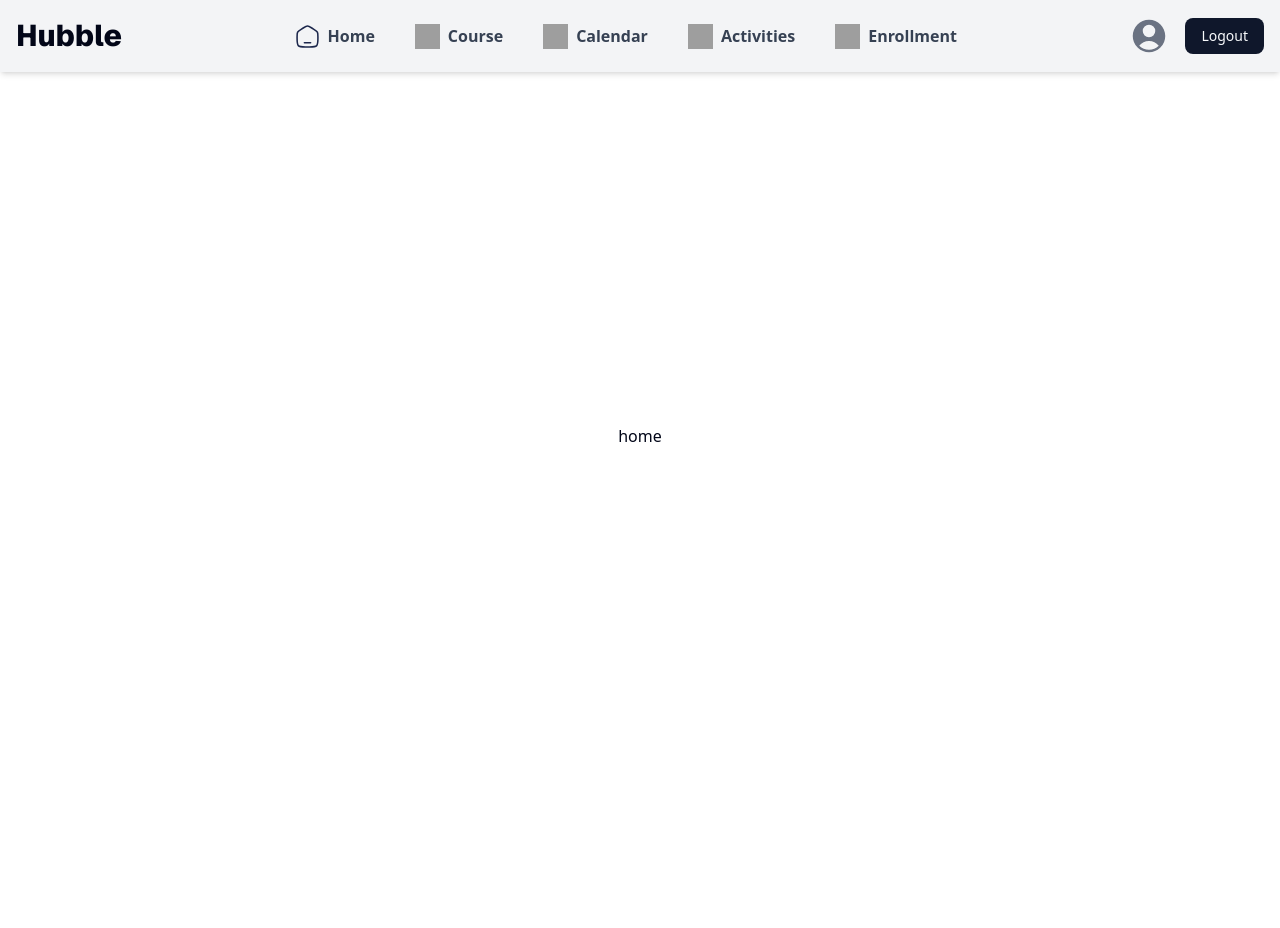
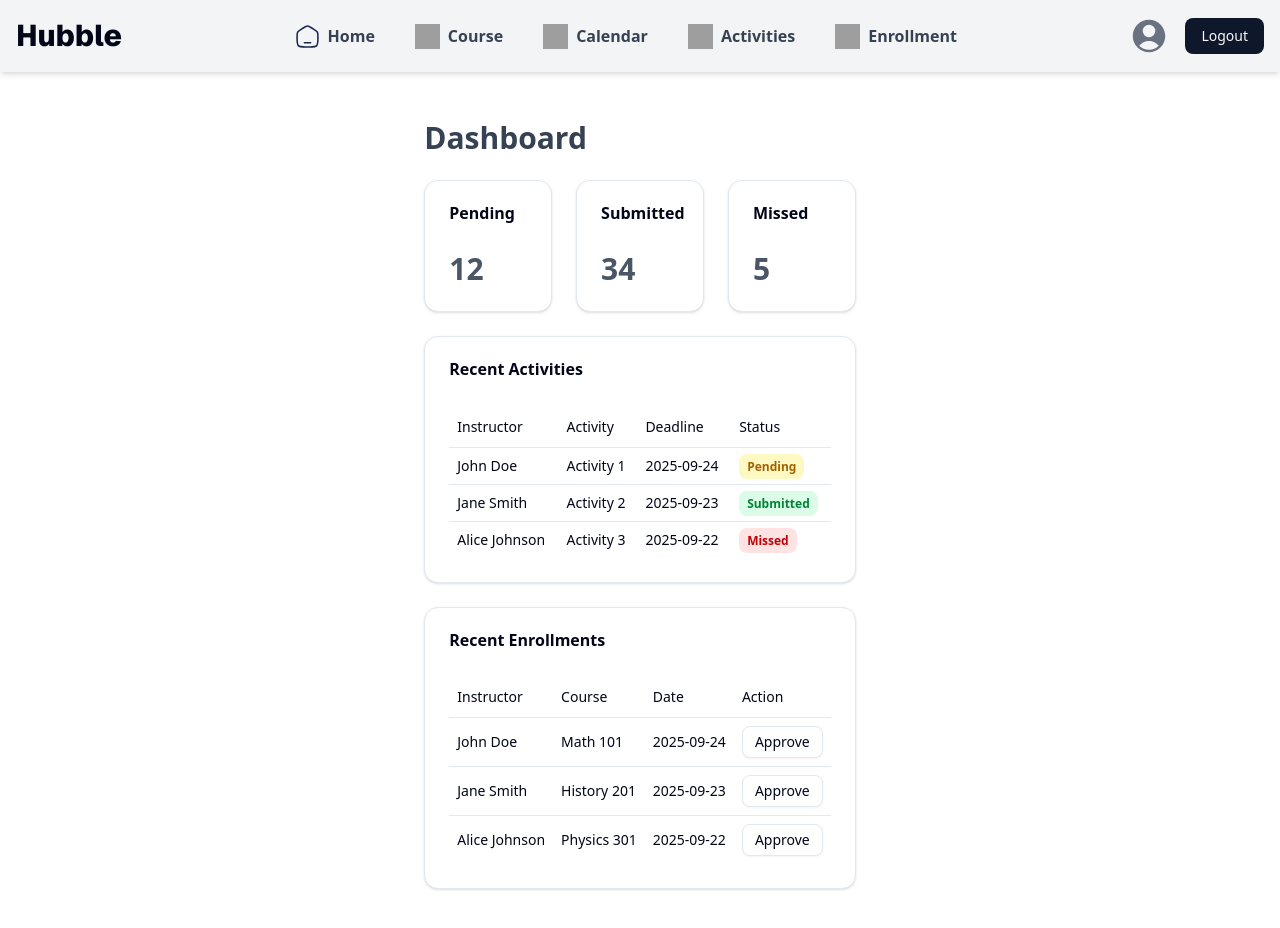
Before and after one commit to Joashh/hubble2.0, a Next.js app: page /protected/dashboard in a window 1280 px wide. Shown: the top 928 px of the page. Before the commit the page ends 800 px from the top, so only its background shows below. Built offline with nearby package versions, Linux system fonts and the light colour scheme; grey boxes are pictures that could not be loaded.

Commit message:
dashboardf

```diff
--- a/src/app/protected/dashboard/layout.jsx
+++ b/src/app/protected/dashboard/layout.jsx
@@ -14,7 +14,7 @@ export default function DashboardLayout({ children }) {
       <div className="flex flex-1">
 
 
-        <div className="flex-1 p-6 overflow-y-auto">
+        <div className="flex-1 p-6 overflow-y-auto ">
           {children}
         </div>
       </div>
--- a/src/app/protected/dashboard/page.jsx
+++ b/src/app/protected/dashboard/page.jsx
@@ -1,14 +1,123 @@
 'use client'
-import MainContent from "@/components/header";
-import SideBar from "@/components/sidebar";
-import { useState, useEffect } from "react";
 
-export default function Home() {
+import { useState } from "react";
+
+// ShadCN UI Components
+import { Card, CardHeader, CardTitle, CardContent } from "@/components/ui/card";
+import { Button } from "@/components/ui/button";
+import { Input } from "@/components/ui/input";
+import { Table, TableBody, TableCell, TableHead, TableHeader, TableRow } from "@/components/ui/table";
+
+export default function Dashboard() {
+  const [activities] = useState([
+    { id: 1, title: "Activity 1", student: "John Doe", deadline: "2025-09-24", status: "Pending" },
+    { id: 2, title: "Activity 2", student: "Jane Smith", deadline: "2025-09-23", status: "Submitted" },
+    { id: 3, title: "Activity 3", student: "Alice Johnson", deadline: "2025-09-22", status: "Missed" },
+  ]);
+ const [courses] = useState([
+    { id: 1, student: "John Doe", course: "Math 101", date: "2025-09-24" },
+    { id: 2, student: "Jane Smith", course: "History 201", date: "2025-09-23" },
+    { id: 3, student: "Alice Johnson", course: "Physics 301", date: "2025-09-22" },
+  ]);
+  const stats = [
+    { title: "Pending", value: 12 },
+    { title: "Submitted", value: 34 },
+    { title: "Missed", value: 5 },
+  ];
+
+
   return (
-    <div className="flex h-full w-full justify-center">
+    <div className="flex flex-col dark:bg-gray-900 ">
+      <main className="flex-1 overflow-auto p-6 max-w-7xl mx-auto space-y-6">
 
-      <h1 className="self-center text-center ">home</h1>
+        <h1 className="text-3xl font-bold text-gray-700 dark:text-gray-200">Dashboard</h1>
 
+        {/* Stats Widgets */}
+        <div className="grid grid-cols-1 sm:grid-cols-2 lg:grid-cols-3 gap-6">
+          {stats.map((stat) => (
+            <Card key={stat.title} className="hover:scale-105 transition-transform duration-200">
+              <CardHeader>
+                <CardTitle>{stat.title}</CardTitle>
+              </CardHeader>
+              <CardContent>
+                <p className="text-3xl font-bold text-gray-600 dark:text-indigo-400">{stat.value}</p>
+              </CardContent>
+            </Card>
+          ))}
+        </div>
+
+        {/* Recent Activity Table */}
+        <Card>
+          <CardHeader>
+            <CardTitle>Recent Activities</CardTitle>
+          </CardHeader>
+          <CardContent>
+            <Table>
+              <TableHeader>
+                <TableRow>
+                  <TableHead>Instructor</TableHead>
+                  <TableHead>Activity</TableHead>
+                  <TableHead>Deadline</TableHead>
+                  <TableHead>Status</TableHead>
+                </TableRow>
+              </TableHeader>
+              <TableBody>
+                {activities.map((activity) => (
+                  <TableRow key={activity.id}>
+                    <TableCell>{activity.student}</TableCell>
+                    <TableCell>{activity.title}</TableCell>
+                    <TableCell>{activity.deadline}</TableCell>
+                    <TableCell>
+                      <span
+                        className={`px-2 py-1 text-xs rounded-md font-semibold ${
+                          activity.status === "Submitted"
+                            ? "bg-green-100 text-green-700"
+                            : activity.status === "Pending"
+                            ? "bg-yellow-100 text-yellow-700"
+                            : "bg-red-100 text-red-700"
+                        }`}
+                      >
+                        {activity.status}
+                      </span>
+                    </TableCell>
+                  </TableRow>
+                ))}
+              </TableBody>
+            </Table>
+          </CardContent>
+        </Card>
+
+        {/* Submit Activity Form */}
+        <Card>
+          <CardHeader>
+            <CardTitle>Recent Enrollments</CardTitle>
+          </CardHeader>
+          <CardContent>
+            <Table>
+              <TableHeader>
+                <TableRow>
+                  <TableHead>Instructor</TableHead>
+                  <TableHead>Course</TableHead>
+                  <TableHead>Date</TableHead>
+                  <TableHead>Action</TableHead>
+                </TableRow>
+              </TableHeader>
+              <TableBody>
+                {courses.map((course) => (
+                  <TableRow key={course.id}>
+                    <TableCell>{course.student}</TableCell>
+                    <TableCell>{course.course}</TableCell>
+                    <TableCell>{course.date}</TableCell>
+                    <TableCell>
+                      <Button size="sm" variant="outline">Approve</Button>
+                    </TableCell>
+                  </TableRow>
+                ))}
+              </TableBody>
+            </Table>
+          </CardContent>
+        </Card>
+      </main>
     </div>
   );
 }
--- /dev/null
+++ b/src/components/ui/table.jsx
@@ -0,0 +1,123 @@
+"use client"
+
+import * as React from "react"
+
+import { cn } from "@/lib/utils"
+
+function Table({
+  className,
+  ...props
+}) {
+  return (
+    <div data-slot="table-container" className="relative w-full overflow-x-auto">
+      <table
+        data-slot="table"
+        className={cn("w-full caption-bottom text-sm", className)}
+        {...props} />
+    </div>
+  );
+}
+
+function TableHeader({
+  className,
+  ...props
+}) {
+  return (
+    <thead
+      data-slot="table-header"
+      className={cn("[&_tr]:border-b", className)}
+      {...props} />
+  );
+}
+
+function TableBody({
+  className,
+  ...props
+}) {
+  return (
+    <tbody
+      data-slot="table-body"
+      className={cn("[&_tr:last-child]:border-0", className)}
+      {...props} />
+  );
+}
+
+function TableFooter({
+  className,
+  ...props
+}) {
+  return (
+    <tfoot
+      data-slot="table-footer"
+      className={cn("bg-muted/50 border-t font-medium [&>tr]:last:border-b-0", className)}
+      {...props} />
+  );
+}
+
+function TableRow({
+  className,
+  ...props
+}) {
+  return (
+    <tr
+      data-slot="table-row"
+      className={cn(
+        "hover:bg-muted/50 data-[state=selected]:bg-muted border-b transition-colors",
+        className
+      )}
+      {...props} />
+  );
+}
+
+function TableHead({
+  className,
+  ...props
+}) {
+  return (
+    <th
+      data-slot="table-head"
+      className={cn(
+        "text-foreground h-10 px-2 text-left align-middle font-medium whitespace-nowrap [&:has([role=checkbox])]:pr-0 [&>[role=checkbox]]:translate-y-[2px]",
+        className
+      )}
+      {...props} />
+  );
+}
+
+function TableCell({
+  className,
+  ...props
+}) {
+  return (
+    <td
+      data-slot="table-cell"
+      className={cn(
+        "p-2 align-middle whitespace-nowrap [&:has([role=checkbox])]:pr-0 [&>[role=checkbox]]:translate-y-[2px]",
+        className
+      )}
+      {...props} />
+  );
+}
+
+function TableCaption({
+  className,
+  ...props
+}) {
+  return (
+    <caption
+      data-slot="table-caption"
+      className={cn("text-muted-foreground mt-4 text-sm", className)}
+      {...props} />
+  );
+}
+
+export {
+  Table,
+  TableHeader,
+  TableBody,
+  TableFooter,
+  TableHead,
+  TableRow,
+  TableCell,
+  TableCaption,
+}
```
